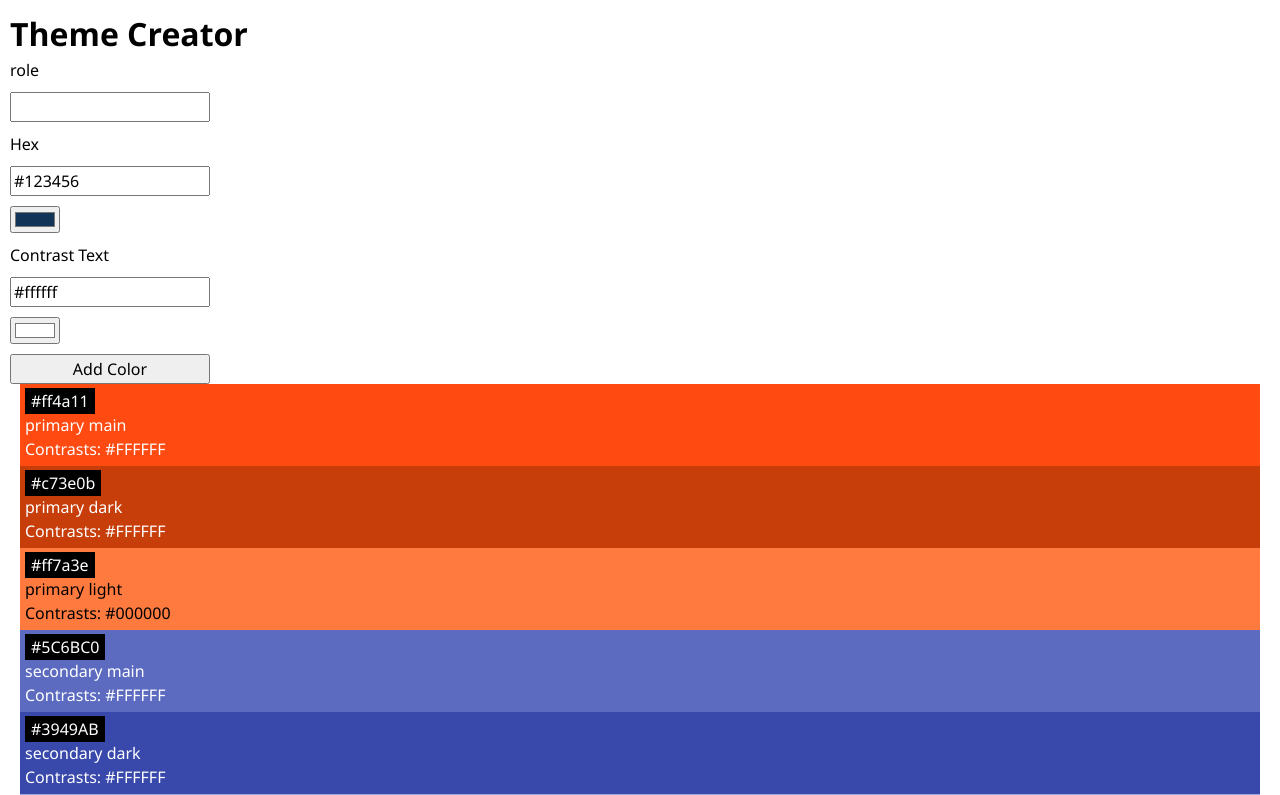
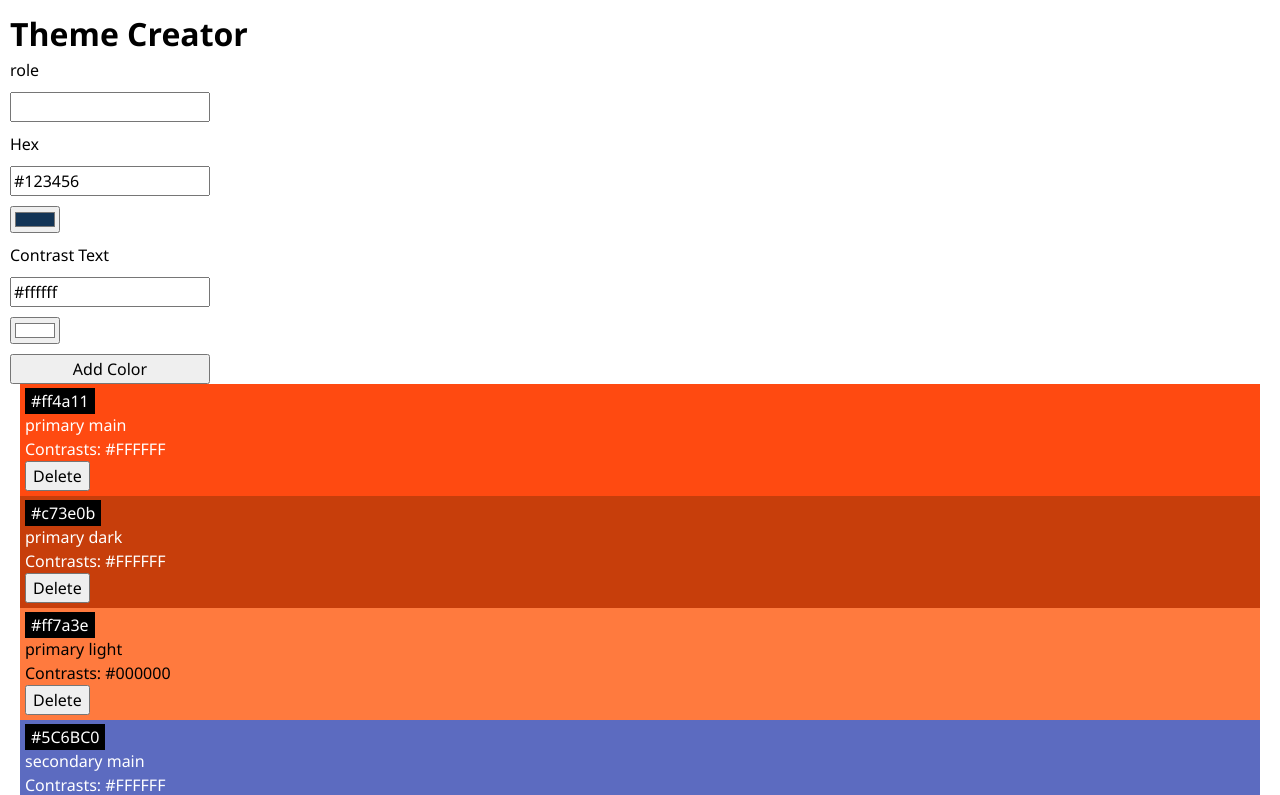
Before and after one commit to TiemoN/Recap-Project-4, a React (Vite) app: page / in a window 1280 px wide. Shown: the top 795 px of the page. Built offline with nearby package versions, Linux system fonts and the light colour scheme.

Commit message:
added delete button

```diff
--- a/src/App.jsx
+++ b/src/App.jsx
@@ -20,10 +20,10 @@ function App() {
     setContrastInput(event.target.value);
   }
 
-  function Click() {
+  function Click(event) {
     event.preventDefault();
     const newColor = {
-      id: crypto.randomUUID,
+      id: Date.now().toString(),
       role: roleInput,
       hex: hexInput,
       contrast: contrastInput,
@@ -34,6 +34,17 @@ function App() {
     setContrastInput("#ffffff");
     setHexInput("#123456");
     setRoleInput("some color");
+  }
+
+  function DeleteButton(id) {
+    console.log("deleting id", id);
+    setColors((prevColors) => {
+      const filtered = prevColors.filter(
+        (color) => String(color.id) !== String(id),
+      );
+      console.log("New list will be:", filtered);
+      return filtered;
+    });
   }
 
   return (
@@ -61,6 +72,7 @@ function App() {
           role={color.role}
           contrastsText={color.contrastText}
           key={color.id}
+          clickDelete={() => DeleteButton(color.id)}
         />
       ))}
     </>
--- a/src/Components/Color/Color.jsx
+++ b/src/Components/Color/Color.jsx
@@ -4,16 +4,18 @@ export default function Color({
   hex,
   role,
   contrastsText,
-  id,
+
   styleColor,
   styleText,
   styleRole,
+  clickDelete,
 }) {
   return (
-    <section className="color-card" style={styleColor} id={id}>
+    <section className="color-card" style={styleColor}>
       <p className="color-card-headline">{hex}</p>
       <p style={styleRole}>{role}</p>
       <p style={styleText}>Contrasts: {contrastsText} </p>
+      <button onClick={clickDelete}>Delete</button>
     </section>
   );
 }
```
